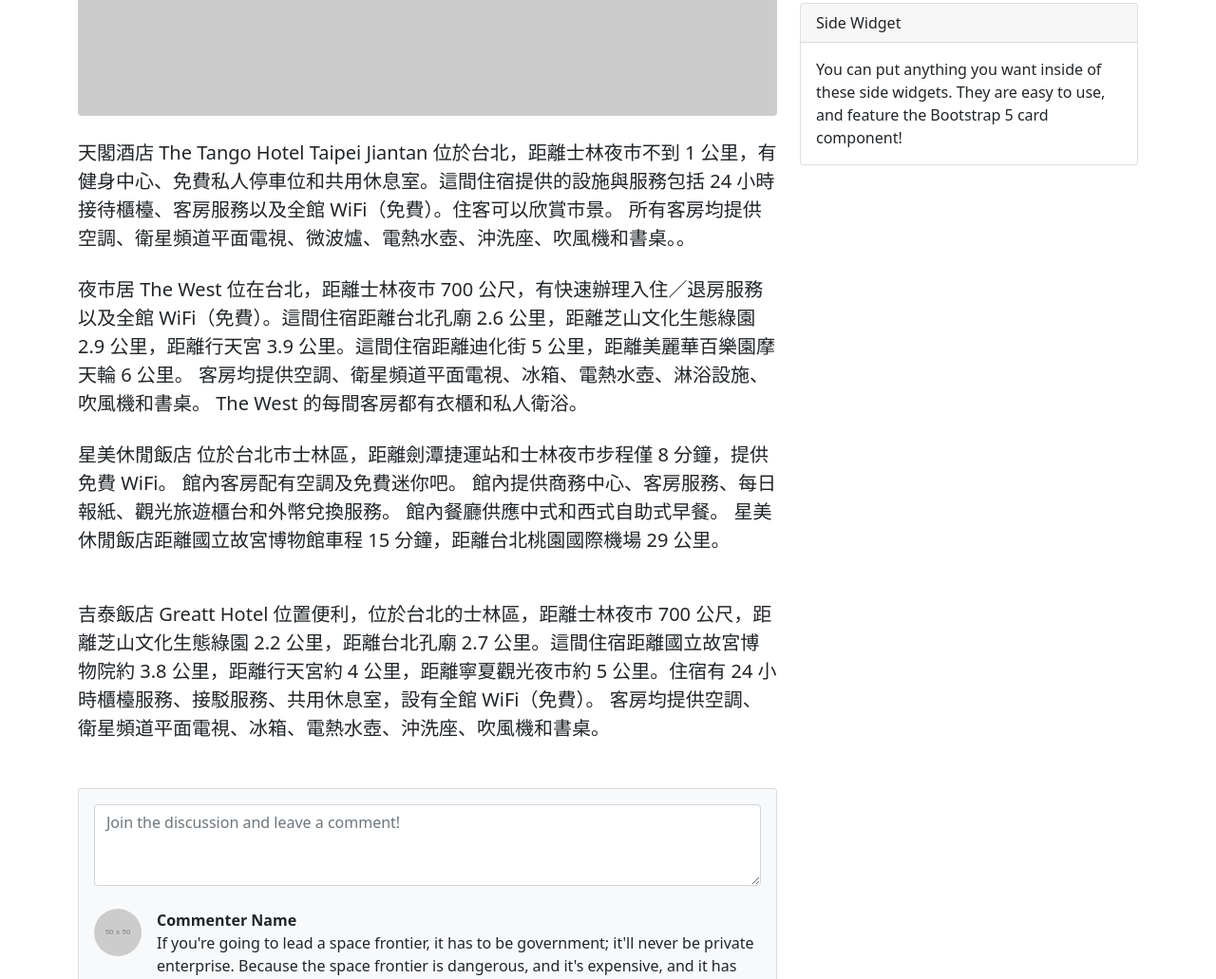
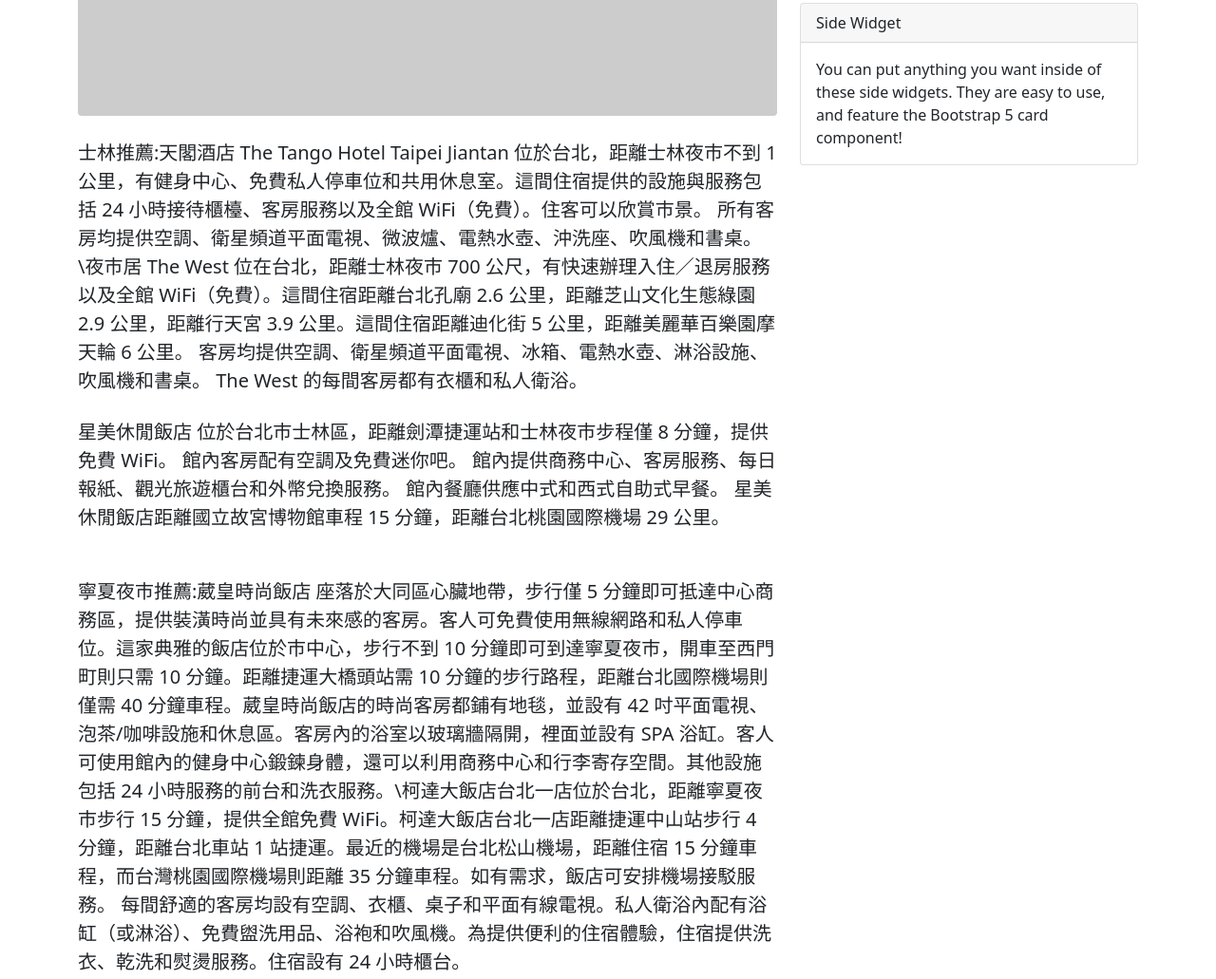
Before and after one commit to kuopoting/k34, a plain HTML site: page index.html in a window 1280 px wide. Shown: the part 409-1440 px from the top of the page at 95% size. Drawn offline with nearby package versions, Linux system fonts and the light colour scheme; placeholder pictures from the web are drawn by us.

Commit message:
Update index.html

```diff
--- a/index.html
+++ b/index.html
@@ -47,11 +47,12 @@
                         <figure class="mb-4"><img class="img-fluid rounded" src="https://dummyimage.com/900x400/ced4da/6c757d.jpg" alt="..." /></figure>
                         <!-- Post content-->
                         <section class="mb-5">
-                            <p class="fs-5 mb-4">天閣酒店 The Tango Hotel Taipei Jiantan 位於台北，距離士林夜市不到 1 公里，有健身中心、免費私人停車位和共用休息室。這間住宿提供的設施與服務包括 24 小時接待櫃檯、客房服務以及全館 WiFi（免費）。住客可以欣賞市景。 所有客房均提供空調、衛星頻道平面電視、微波爐、電熱水壺、沖洗座、吹風機和書桌。。</p>
-                            <p class="fs-5 mb-4">夜市居 The West 位在台北，距離士林夜市 700 公尺，有快速辦理入住／退房服務以及全館 WiFi（免費）。這間住宿距離台北孔廟 2.6 公里，距離芝山文化生態綠園 2.9 公里，距離行天宮 3.9 公里。這間住宿距離迪化街 5 公里，距離美麗華百樂園摩天輪 6 公里。 客房均提供空調、衛星頻道平面電視、冰箱、電熱水壺、淋浴設施、吹風機和書桌。 The West 的每間客房都有衣櫃和私人衛浴。</p>
+                            <p class="fs-5 mb-4">士林推薦:天閣酒店 The Tango Hotel Taipei Jiantan 位於台北，距離士林夜市不到 1 公里，有健身中心、免費私人停車位和共用休息室。這間住宿提供的設施與服務包括 24 小時接待櫃檯、客房服務以及全館 WiFi（免費）。住客可以欣賞市景。 所有客房均提供空調、衛星頻道平面電視、微波爐、電熱水壺、沖洗座、吹風機和書桌。\夜市居 The West 位在台北，距離士林夜市 700 公尺，有快速辦理入住／退房服務以及全館 WiFi（免費）。這間住宿距離台北孔廟 2.6 公里，距離芝山文化生態綠園 2.9 公里，距離行天宮 3.9 公里。這間住宿距離迪化街 5 公里，距離美麗華百樂園摩天輪 6 公里。 客房均提供空調、衛星頻道平面電視、冰箱、電熱水壺、淋浴設施、吹風機和書桌。 The West 的每間客房都有衣櫃和私人衛浴。</p>
+                            <p class="fs-5 mb-4"></p>
                             <p class="fs-5 mb-4">星美休閒飯店 位於台北市士林區，距離劍潭捷運站和士林夜市步程僅 8 分鐘，提供免費 WiFi。 館內客房配有空調及免費迷你吧。 館內提供商務中心、客房服務、每日報紙、觀光旅遊櫃台和外幣兌換服務。 館內餐廳供應中式和西式自助式早餐。 星美休閒飯店距離國立故宮博物館車程 15 分鐘，距離台北桃園國際機場 29 公里。</p>
                             <h2 class="fw-bolder mb-4 mt-5"></h2>
-                            <p class="fs-5 mb-4">吉泰飯店 Greatt Hotel 位置便利，位於台北的士林區，距離士林夜市 700 公尺，距離芝山文化生態綠園 2.2 公里，距離台北孔廟 2.7 公里。這間住宿距離國立故宮博物院約 3.8 公里，距離行天宮約 4 公里，距離寧夏觀光夜市約 5 公里。住宿有 24 小時櫃檯服務、接駁服務、共用休息室，設有全館 WiFi（免費）。 客房均提供空調、衛星頻道平面電視、冰箱、電熱水壺、沖洗座、吹風機和書桌。</p>
+                            <p class="fs-5 mb-4">寧夏夜市推薦:葳皇時尚飯店 座落於大同區心臟地帶，步行僅 5 分鐘即可抵達中心商務區，提供裝潢時尚並具有未來感的客房。客人可免費使用無線網路和私人停車位。這家典雅的飯店位於市中心，步行不到 10 分鐘即可到達寧夏夜市，開車至西門町則只需 10 分鐘。距離捷運大橋頭站需 10 分鐘的步行路程，距離台北國際機場則僅需 40 分鐘車程。葳皇時尚飯店的時尚客房都鋪有地毯，並設有 42 吋平面電視、泡茶/咖啡設施和休息區。客房內的浴室以玻璃牆隔開，裡面並設有 SPA 浴缸。客人可使用館內的健身中心鍛鍊身體，還可以利用商務中心和行李寄存空間。其他設施包括 24 小時服務的前台和洗衣服務。\柯達大飯店台北一店位於台北，距離寧夏夜市步行 15 分鐘，提供全館免費 WiFi。柯達大飯店台北一店距離捷運中山站步行 4 分鐘，距離台北車站 1 站捷運。最近的機場是台北松山機場，距離住宿 15 分鐘車程，而台灣桃園國際機場則距離 35 分鐘車程。如有需求，飯店可安排機場接駁服務。
+每間舒適的客房均設有空調、衣櫃、桌子和平面有線電視。私人衛浴內配有浴缸（或淋浴）、免費盥洗用品、浴袍和吹風機。為提供便利的住宿體驗，住宿提供洗衣、乾洗和熨燙服務。住宿設有 24 小時櫃台。</p>
                             <p class="fs-5 mb-4"></p>
                         </section>
                     </article>
```
